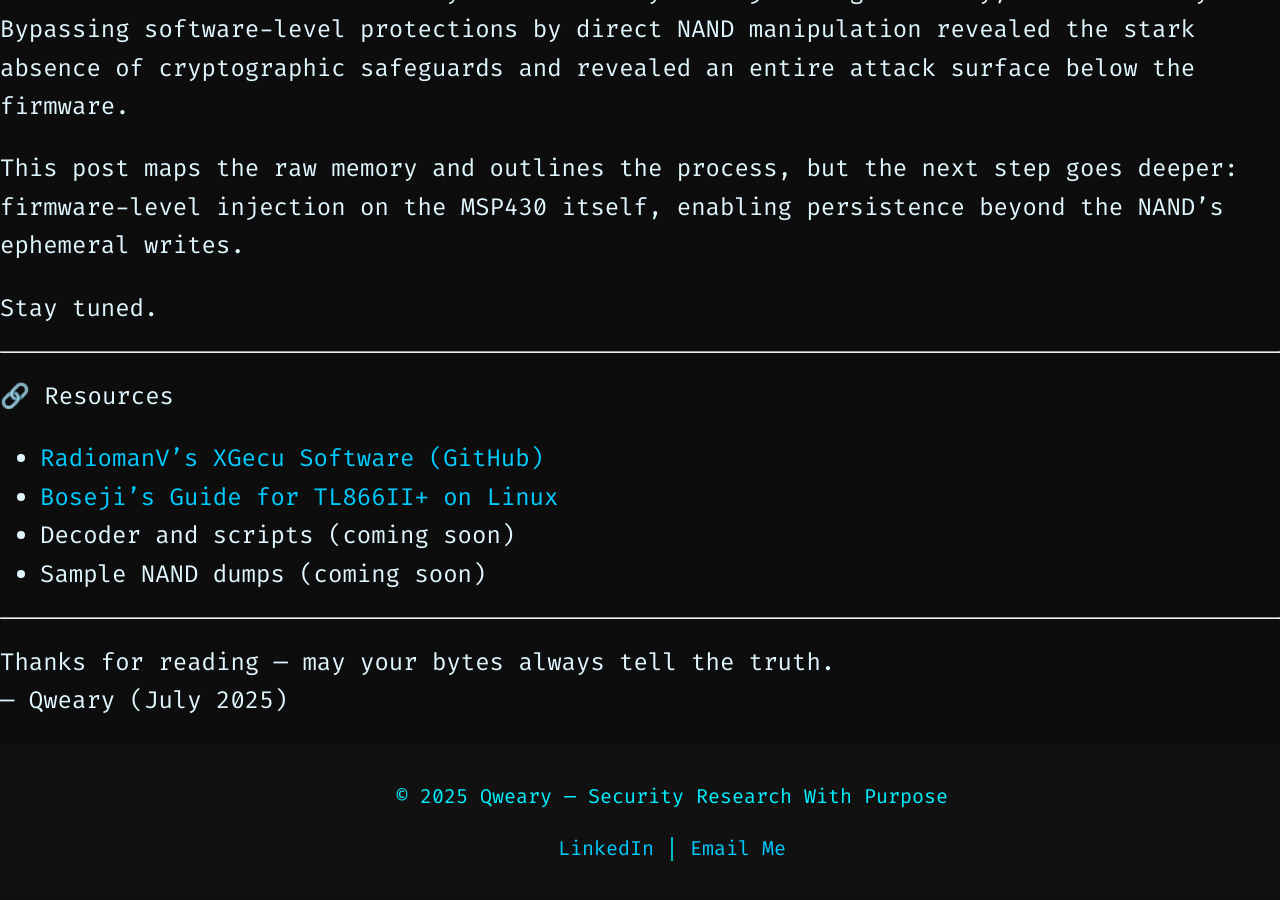
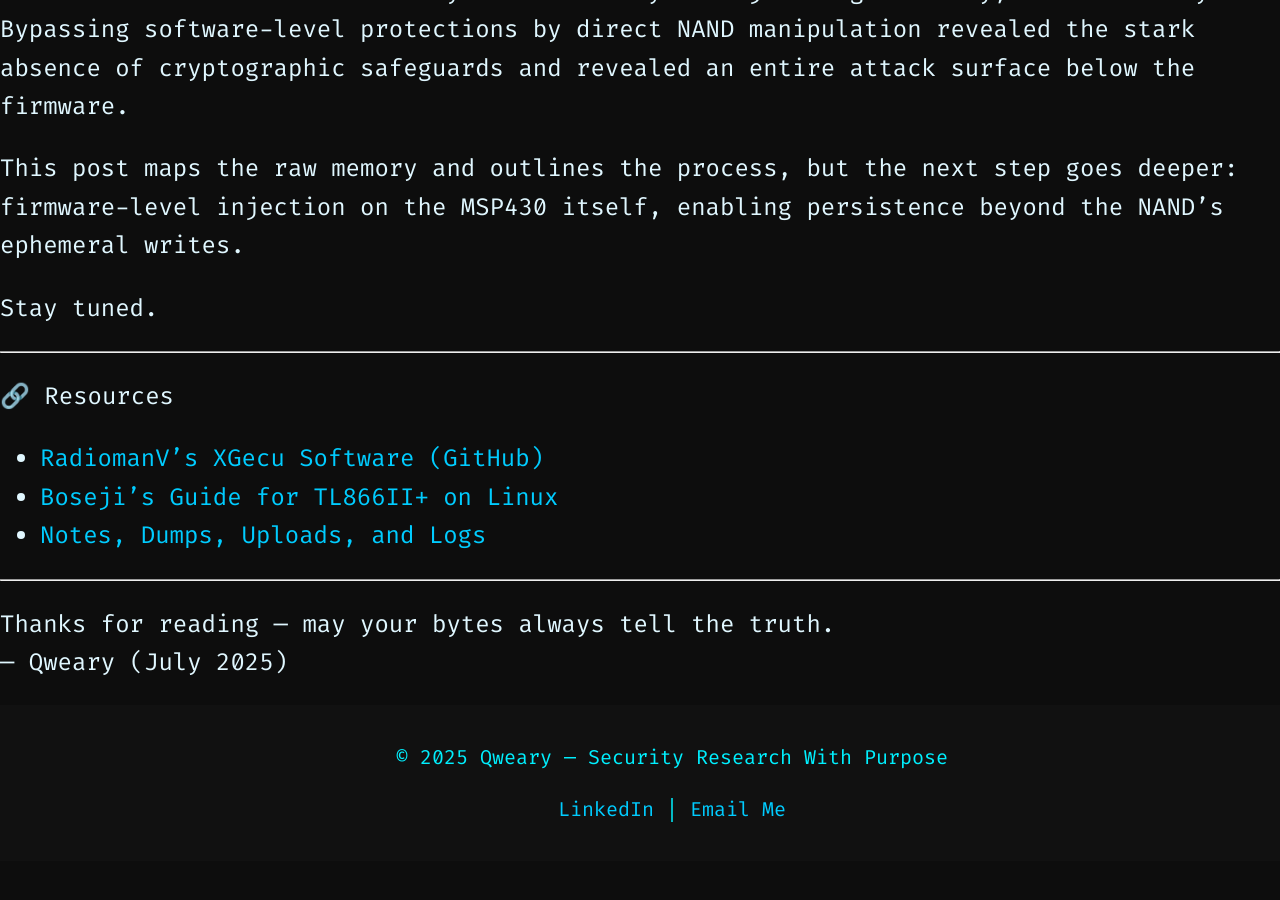
Before and after one commit to Qweary/Qweary.github.io, a Jekyll site: the page built from _posts/2025-07-29-dead-bytes-tell-no-tales.md, in a window 1280 px wide and 900 px high, scrolled down 7683 px. Built offline with Jekyll 4.4.1, drawn with Linux system fonts in a browser that asks for light colours; our own code applies the rules of GitHub Pages for plain Markdown files; a script that is not in the unit is left out; after the commit the page ends 8544 px from its top, so only the background shows below that.

Commit message:
Update 2025-07-29-dead-bytes-tell-no-tales.md

```diff
--- a/_posts/2025-07-29-dead-bytes-tell-no-tales.md
+++ b/_posts/2025-07-29-dead-bytes-tell-no-tales.md
@@ -190,8 +190,7 @@ Stay tuned.
 🔗 Resources
 - [RadiomanV’s XGecu Software (GitHub)](https://github.com/radiomanV/XGecu_Software)
 - [Boseji's Guide for TL866II+ on Linux](https://boseji.com/posts/running-tl866ii-plus-in-manjaro/)
-- Decoder and scripts (coming soon)
-- Sample NAND dumps (coming soon)
+- [Notes, Dumps, Uploads, and Logs](https://github.com/Qweary/T2-T3-Lock-Exploitation-Research)
 
 ---
 
```
